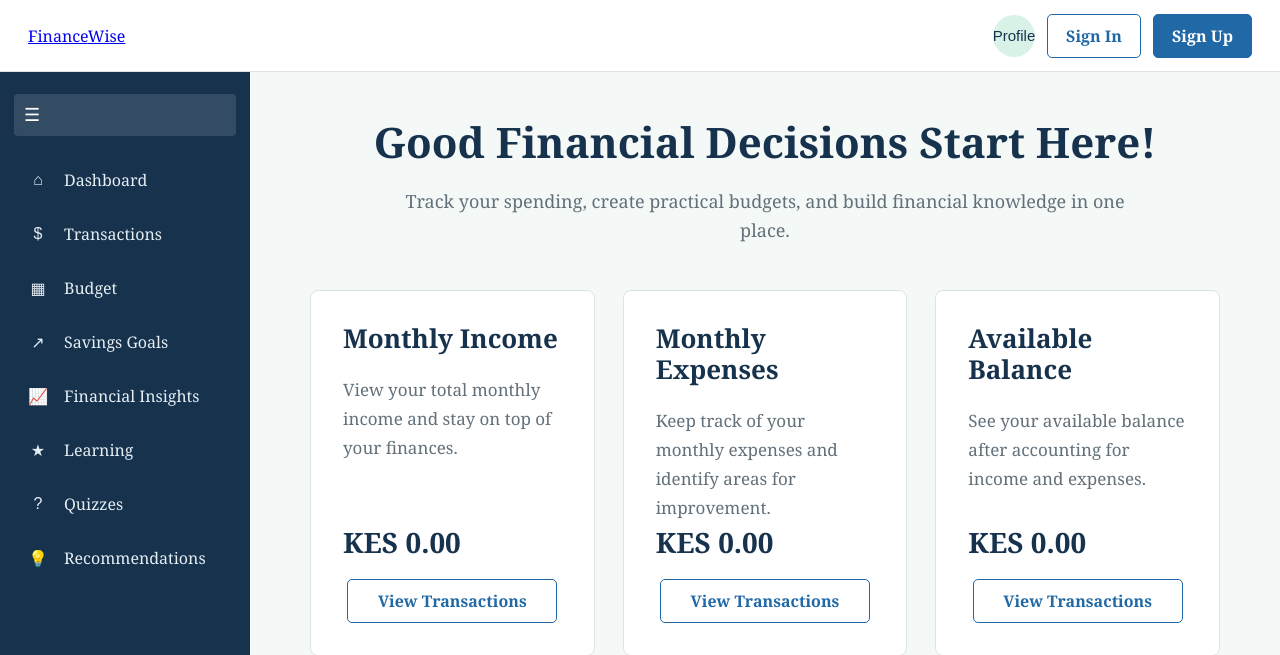
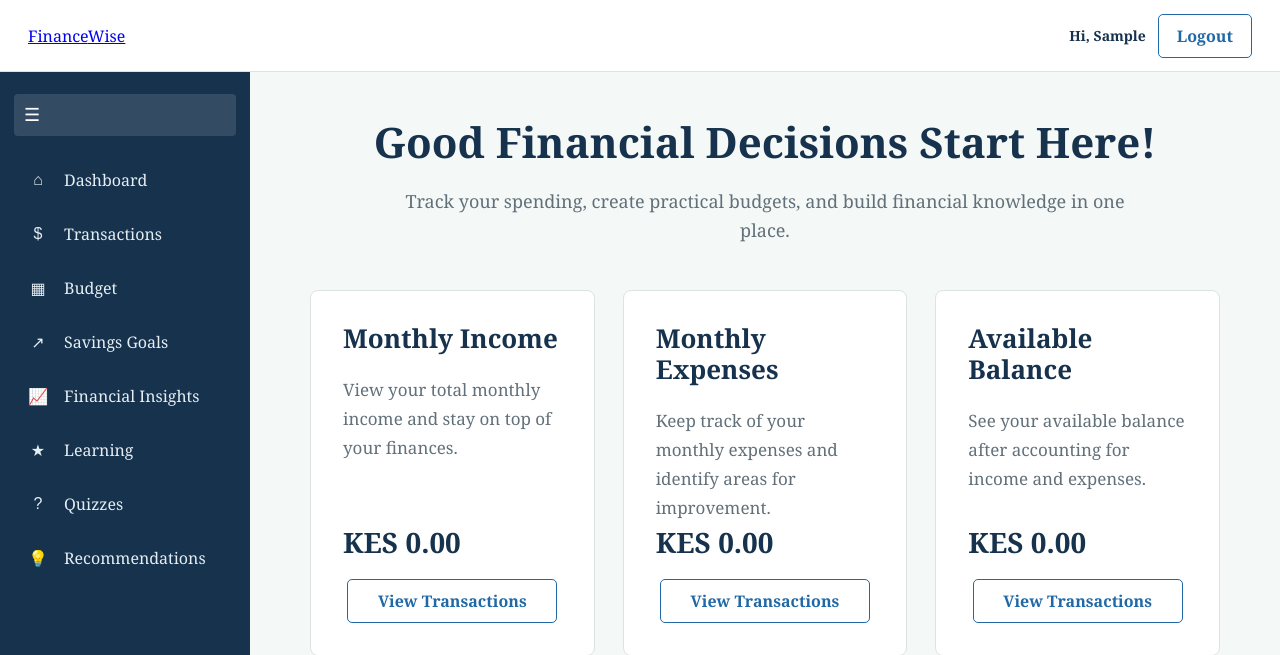
Before and after one commit to mbotejoy/FinanceTrackingLearning_Project, a Django app: page /user/ in a window 1280 px wide. Shown: the top 655 px of the page. Run offline with Django 5.2, Linux system fonts and the light colour scheme; the visitor is signed in with stand-in values (Sample User, id 1); parts of the project's set-up code (start-up, migrations or seed data) failed here and were passed over.

Commit message:
Added logout button

```diff
--- a/personal_finance_system/static/css/base.css
+++ b/personal_finance_system/static/css/base.css
@@ -93,6 +93,12 @@ body {
     display: flex;
     align-items: center;
     gap: 12px;
+}
+.user-greeting {
+    font-size: 14px;
+    font-weight: 600;
+    color: var(--navy);
+    white-space: nowrap;
 }
 
 
--- a/personal_finance_system/templates/base.html
+++ b/personal_finance_system/templates/base.html
@@ -18,11 +18,34 @@
     Finance<span>Wise</span>
 </a>
 
-        <div class="nav-actions">
-            <button class="profile-button" title="Profile">Profile</button>
-            <a class="btn btn-outline" href="{% url 'login' %}">Sign In</a>
-            <a class="btn btn-primary" href="{% url 'register' %}">Sign Up</a>
-        </div>
+<div class="nav-actions">
+
+    {% if user.is_authenticated %}
+
+        <span class="user-greeting">
+            Hi, {{ user.first_name }}
+        </span>
+
+        <a class="btn btn-outline"
+           href="{% url 'logout' %}">
+            Logout
+        </a>
+
+    {% else %}
+
+        <a class="btn btn-outline"
+           href="{% url 'login' %}">
+            Sign In
+        </a>
+
+        <a class="btn btn-primary"
+           href="{% url 'register' %}">
+            Sign Up
+        </a>
+
+    {% endif %}
+
+</div>
     </header>
 
     <aside class="sidebar" id="sidebar">
```
Also changed, not shown: personal_finance_system/templates/landing.html (+40 -8 lines).
